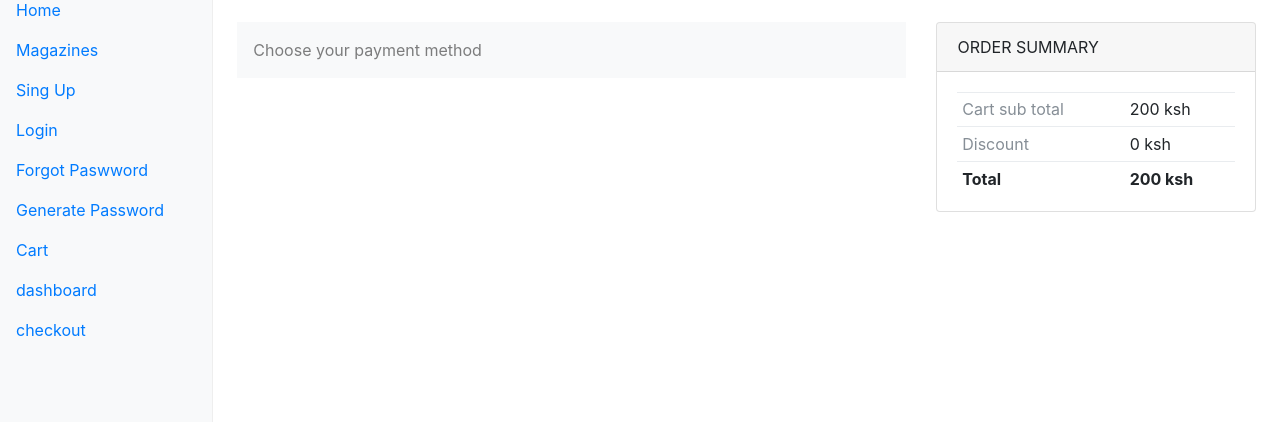
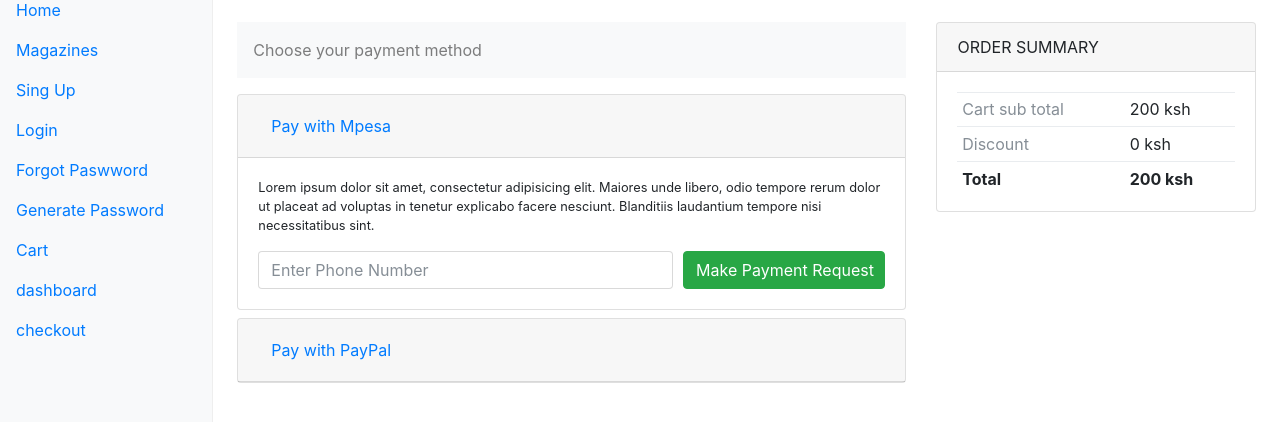
Before and after one commit to dkiptugen/Zeti, a website: page index.html at #!/checkout in a window 1280 px wide. Shown: the part 146-568 px from the top of the page. Drawn offline with nearby package versions, Linux system fonts and the light colour scheme; some packages are replaced by stand-ins of ours.

Commit message:
complete check out layout

```diff
--- a/pages/checkout.html
+++ b/pages/checkout.html
@@ -8,6 +8,59 @@
       <nav class="navbar navbar-light bg-light justify-content-between mb-3">
        <div class="navbar-text">Choose your payment method</div>
       </nav>
+      <div id="accordion" role="tablist">
+        <div class="card mb-2">
+          <div class="card-header" role="tab" id="headingOne">
+            <h5 class="mb-0">
+              <button class="btn btn-link btn-block text-left big" type="button" data-toggle="collapse" aria-expanded="true" aria-controls="collapseOne" data-target="#collapseOne">
+                Pay with Mpesa
+              </button>
+            </h5>
+          </div>
+
+          <div id="collapseOne" class="collapse show" role="tabpanel" aria-labelledby="headingOne" data-parent="#accordion">
+            <div class="card-body">
+              <p class="card-text small">Lorem ipsum dolor sit amet, consectetur adipisicing elit. Maiores unde libero, odio tempore rerum dolor ut placeat ad voluptas in tenetur explicabo facere nesciunt. Blanditiis laudantium tempore nisi necessitatibus sint.</p>
+              <form>
+                <div class="form-row align-items-center">
+                  <div class="col-lg-8">
+                    <label class="sr-only" for="inlineFormInput">Enter Phone Number</label>
+                    <input type="text" class="form-control mb-2 mb-sm-0" id="inlineFormInput" placeholder="Enter Phone Number">
+                  </div>
+
+                  <div class="col-lg-4">
+                    <button type="submit" class="btn btn-success btn-block">Make Payment Request</button>
+                  </div>
+                </div>
+              </form>
+            </div>
+          </div>
+        </div>
+        <div class="card">
+          <div class="card-header" role="tab" id="headingTwo">
+            <h5 class="mb-0">
+              <button class="collapsed btn btn-link btn-block text-left" type="button" data-toggle="collapse" aria-expanded="false" aria-controls="collapseOne" data-target="#collapseTwo">
+                Pay with PayPal
+              </button>
+            </h5>
+          </div>
+          <div id="collapseTwo" class="collapse" role="tabpanel" aria-labelledby="headingTwo" data-parent="#accordion">
+            <div class="card-body">
+               <p class="card-text small">Lorem ipsum dolor sit amet, consectetur adipisicing elit. Maiores unde libero, odio tempore rerum dolor ut placeat ad voluptas in tenetur explicabo facere nesciunt. Blanditiis laudantium tempore nisi necessitatibus sint.</p>
+              <form class="form-inline">
+                <label class="sr-only" for="inlineFormInputName1">Email</label>
+                <input type="email" class="form-control mb-2 mr-sm-2 mb-sm-0" id="inlineFormInputName1" placeholder="Email">
+
+                <label class="sr-only" for="inlineFormInputName2">Password</label>
+                <input type="password" class="form-control mb-2 mr-sm-2 mb-sm-0" id="inlineFormInputName2" placeholder="Password">
+
+
+                <button type="submit" class="btn btn-primary">Login</button>
+              </form>
+            </div>
+          </div>
+        </div>
+      </div>
 
     </div>
 
```
